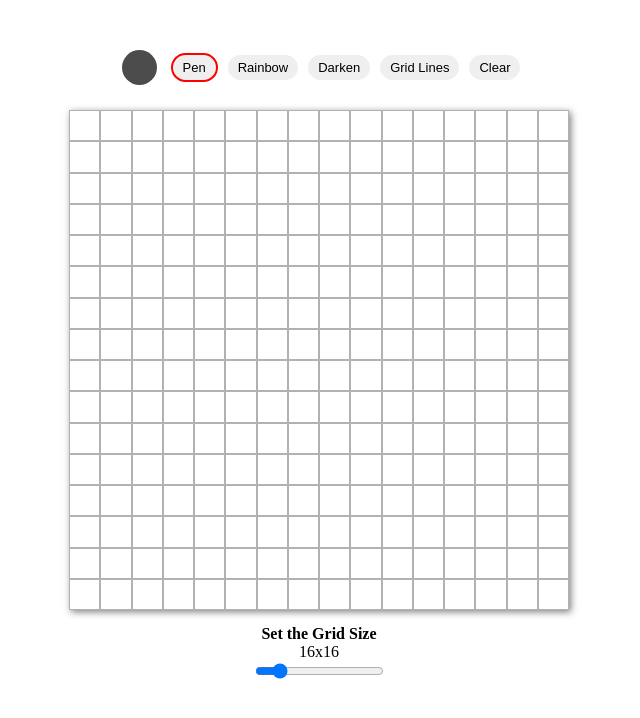
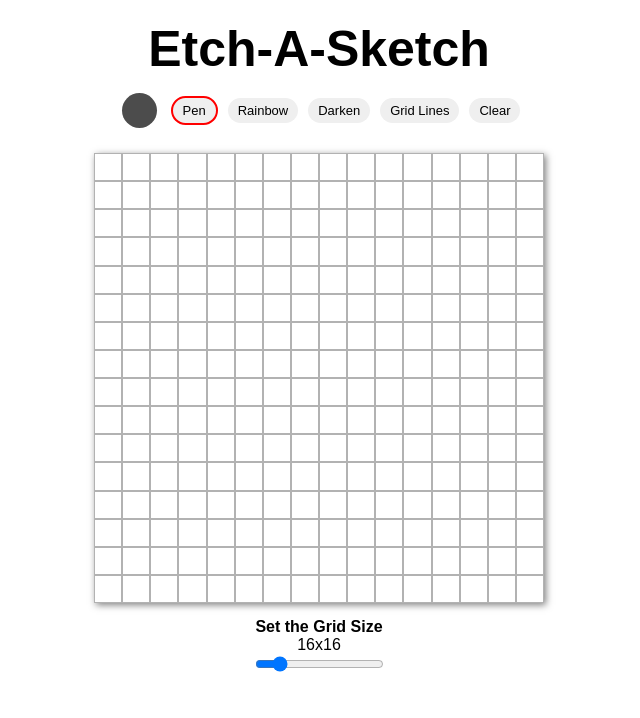
Before and after one commit to ad1tya-dewangan/Etch-a-Sketch, a plain HTML site: page index.html in a window 1280 px wide. Shown: the whole page, without its empty margins (321-961 px from the left). Drawn offline with Linux system fonts and the light colour scheme.

Commit message:
Edited README and Title

```diff
--- a/index.html
+++ b/index.html
@@ -7,6 +7,7 @@
     <link rel="stylesheet" href="style.css" />
   </head>
   <body>
+    <h1 class="heading">Etch-A-Sketch</h1>
     <div class="wrapper">
       <div class="buttons-container">
         <input id="color-picker" type="color" value="#4c4c4c" />
--- a/style.css
+++ b/style.css
@@ -1,17 +1,28 @@
+body {
+  font-family: Arial, Helvetica, sans-serif;
+}
+
+.heading {
+  text-align: center;
+  font-size: 50px;
+  margin: 0;
+  margin-top: 20px;
+}
+
 .wrapper {
   display: flex;
   flex-direction: column;
   justify-content: center;
   align-items: center;
-  margin-top: 45px;
+  margin-top: 10px;
 }
 
 .container {
   display: flex;
   flex-wrap: wrap;
   margin-top: 20px;
-  width: 500px;
-  height: 500px;
+  width: 450px;
+  height: 450px;
   box-shadow: 2px 2px 7px rgba(0, 0, 0, 0.5);
 }
 
```
Also changed, not shown: 1 other file.
